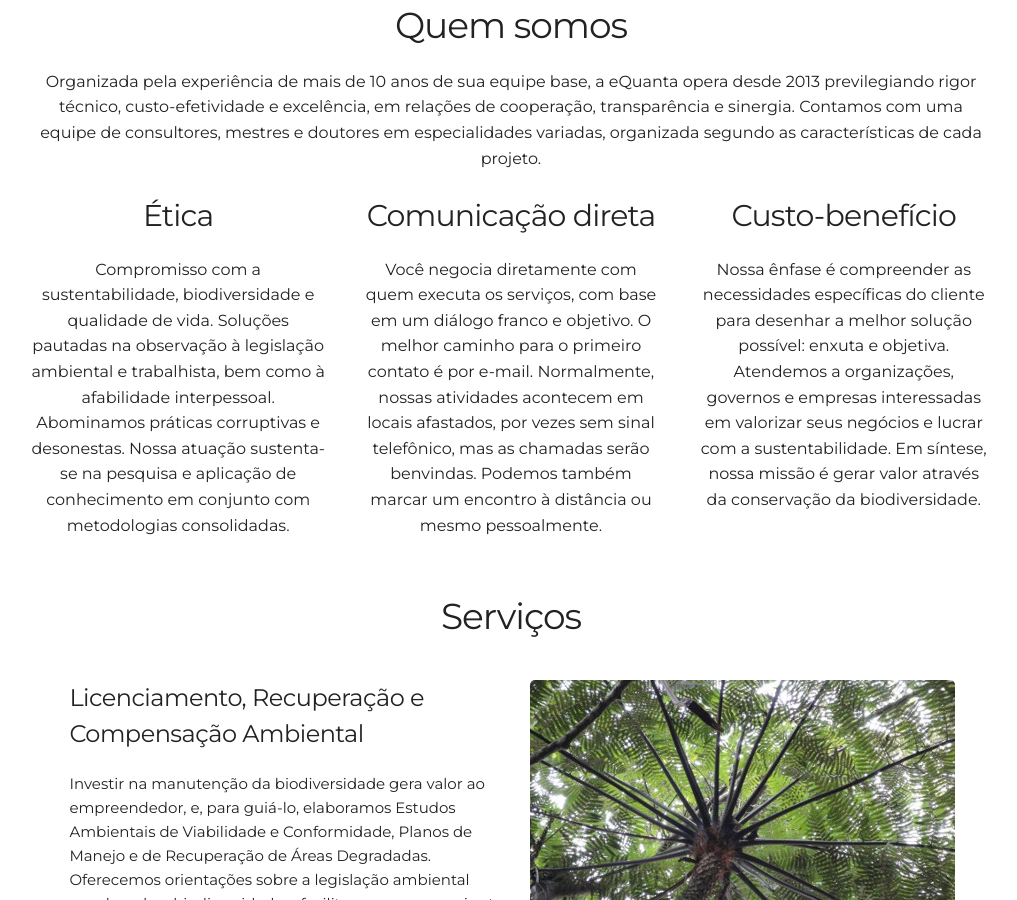
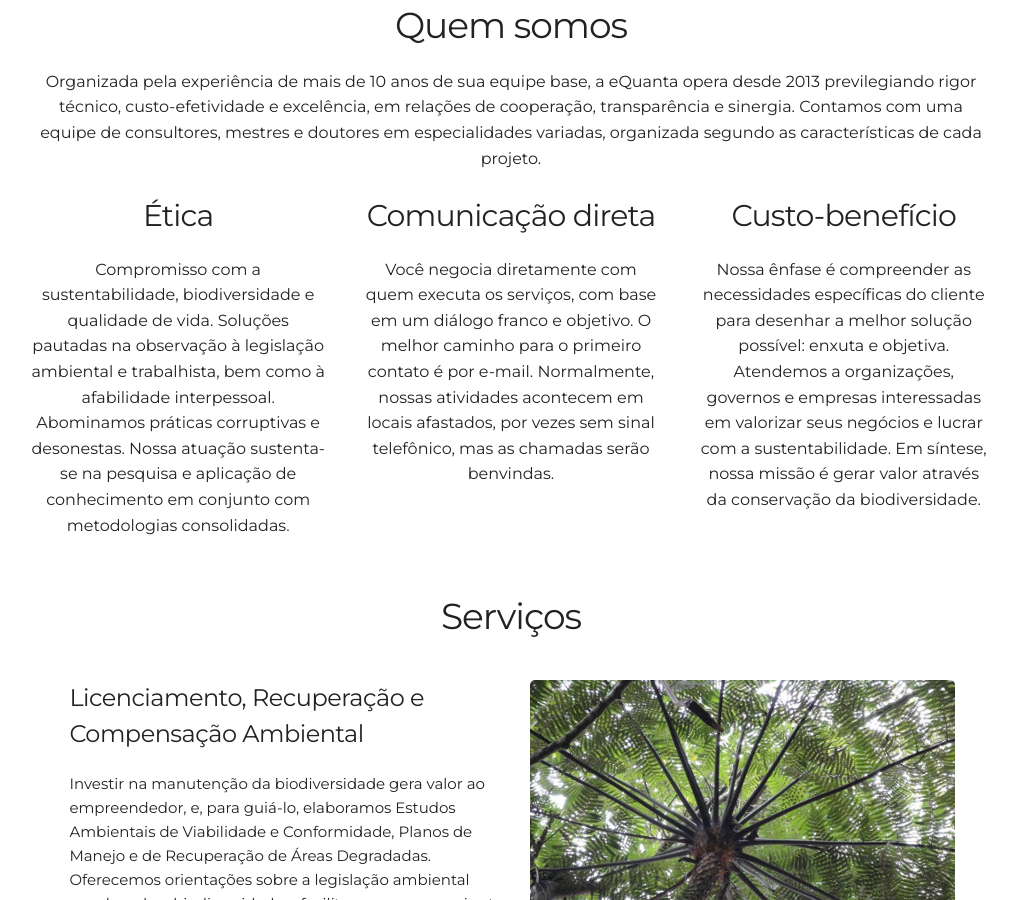
Before and after one commit to leroy1977/eQ1, a Jekyll site: the page built from index.html, in a window 1280 px wide and 900 px high, scrolled down 923 px. Shown: the whole window, without its empty margins (129-1146 px from the left). Built offline with Jekyll 4.4.1, drawn with Linux system fonts in a browser that asks for light colours.

Commit message:
Update about.html

```diff
--- a/_includes/about.html
+++ b/_includes/about.html
@@ -21,7 +21,7 @@
       <!-- <i class="devicon-git-plain"></i>
       <i class="devicon-gulp-plain colored"></i>
       <i class="devicon-atom-original-wordmark"></i> -->
-      <p> Você negocia diretamente com quem executa os serviços, com base em um diálogo franco e objetivo. O melhor caminho para o primeiro contato é por e-mail. Normalmente, nossas atividades acontecem em locais afastados, por vezes sem sinal telefônico, mas as chamadas serão benvindas. Podemos também marcar um encontro à distância ou mesmo pessoalmente.</p>
+      <p> Você negocia diretamente com quem executa os serviços, com base em um diálogo franco e objetivo. O melhor caminho para o primeiro contato é por e-mail. Normalmente, nossas atividades acontecem em locais afastados, por vezes sem sinal telefônico, mas as chamadas serão benvindas.</p>
     </div>
     <div class="four columns">
       <h4>Custo-benefício</h4>
```
